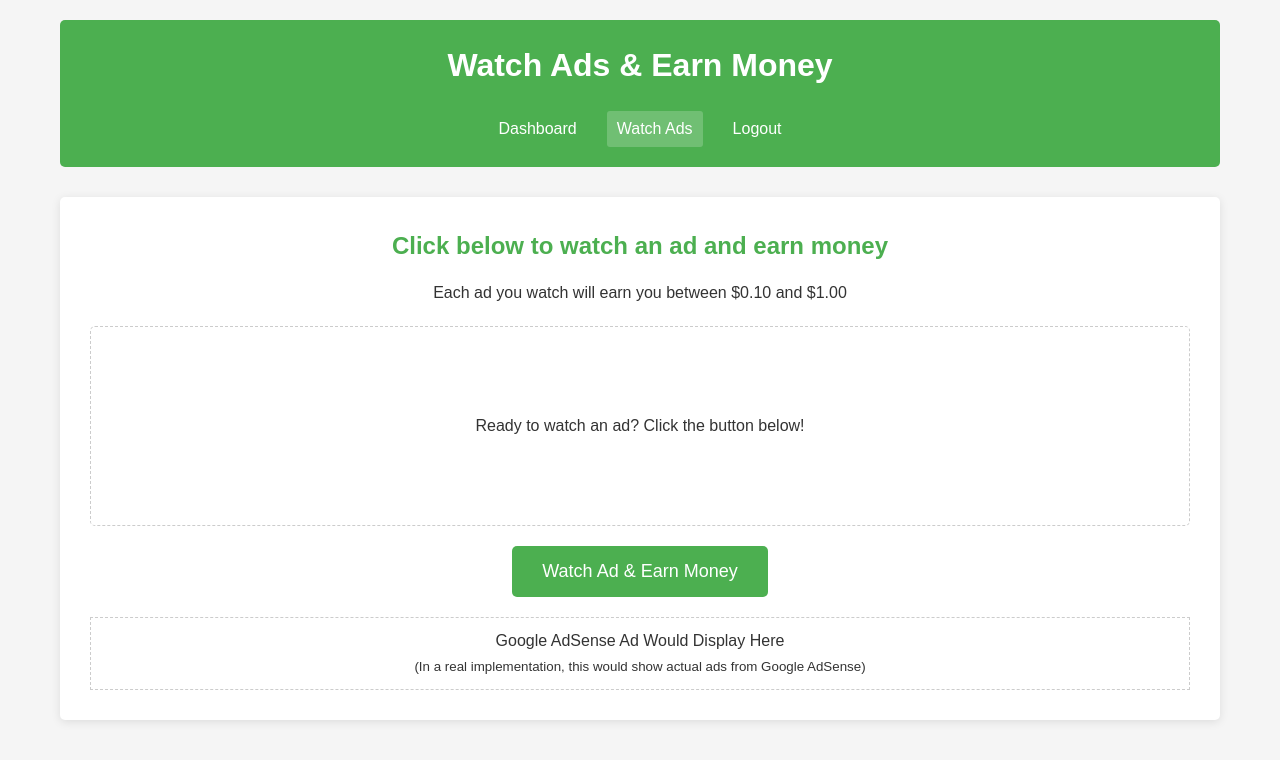
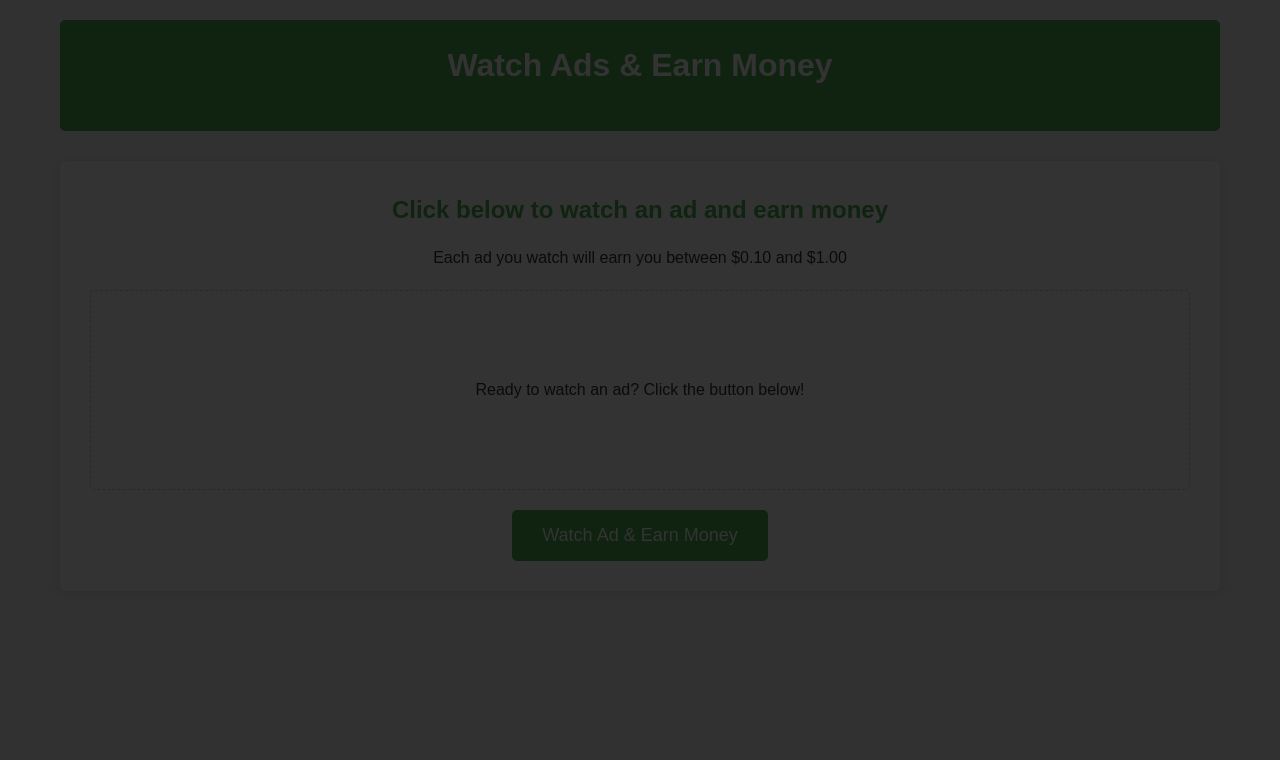
Before and after one commit to jaygur9977/deepseek, a website: page views/watch-ad.html in a window 1280 px wide. Drawn offline with Linux system fonts and the light colour scheme.

Commit message:
Update watch-ad.html

```diff
--- a/views/watch-ad.html
+++ b/views/watch-ad.html
@@ -5,19 +5,11 @@
     <meta name="viewport" content="width=device-width, initial-scale=1.0">
     <title>Watch Ads - Earn Money</title>
     <link rel="stylesheet" href="/css/style.css">
-
-    <!-- Google AdSense Verification Meta Tag -->
-    <meta name="google-adsense-account" content="ca-pub-2273253474084136">
 </head>
 <body>
     <div class="container">
         <header>
             <h1>Watch Ads & Earn Money</h1>
-            <nav>
-                <a href="/dashboard">Dashboard</a>
-                <a href="/watch-ad" class="active">Watch Ads</a>
-                <a href="/" id="logout">Logout</a>
-            </nav>
         </header>
 
         <div class="ad-container">
@@ -25,37 +17,26 @@
             <p>Each ad you watch will earn you between $0.10 and $1.00</p>
 
             <div id="ad-display">
-                <!-- Ad content will be loaded here -->
                 <p>Ready to watch an ad? Click the button below!</p>
             </div>
 
             <button id="watch-ad-btn">Watch Ad & Earn Money</button>
-
-            <div id="earnings-message" style="display: none;">
-                <p>You earned $<span id="earned-amount">0.00</span>!</p>
-                <p>Your new balance is $<span id="new-balance">0.00</span></p>
+        </div>
     </div>
 
-            <!-- Google AdSense placeholder -->
-            <div class="adsense-ad" style="margin-top: 20px; padding: 10px; border: 1px dashed #ccc;">
-                <p>Google AdSense Ad Would Display Here</p>
-                <small>(In a real implementation, this would show actual ads from Google AdSense)</small>
-            </div>
-
-            <!-- AdSense Full-size Ad -->
-            <div class="adsense-ad">
-                <script async src="https://pagead2.googlesyndication.com/pagead/js/adsbygoogle.js?client=ca-pub-2273253474084136"
-                        crossorigin="anonymous"></script>
+    <!-- Full-Screen Ad (Ad Placement) -->
+    <div class="adsense-fullscreen" style="position: fixed; top: 0; left: 0; width: 100%; height: 100%; background-color: rgba(0, 0, 0, 0.8); display: flex; justify-content: center; align-items: center; z-index: 9999;">
+        <script async src="https://pagead2.googlesyndication.com/pagead/js/adsbygoogle.js?client=ca-pub-2273253474084136" crossorigin="anonymous"></script>
+        <!-- Full Screen Ad Code -->
         <ins class="adsbygoogle"
-                     style="display:block"
+             style="display:block; width: 100%; height: 100%;"
              data-ad-client="ca-pub-2273253474084136"
-                     data-ad-slot="XXXXXXX"
-                     data-ad-format="auto"></ins>
+             data-ad-slot="9946099168"
+             data-ad-format="auto"
+             data-full-width-responsive="true"></ins>
         <script>
             (adsbygoogle = window.adsbygoogle || []).push({});
         </script>
-            </div>
-        </div>
     </div>
 
     <script src="/js/script.js"></script>
```
Lines whose indentation alone changed are shown as unchanged.
